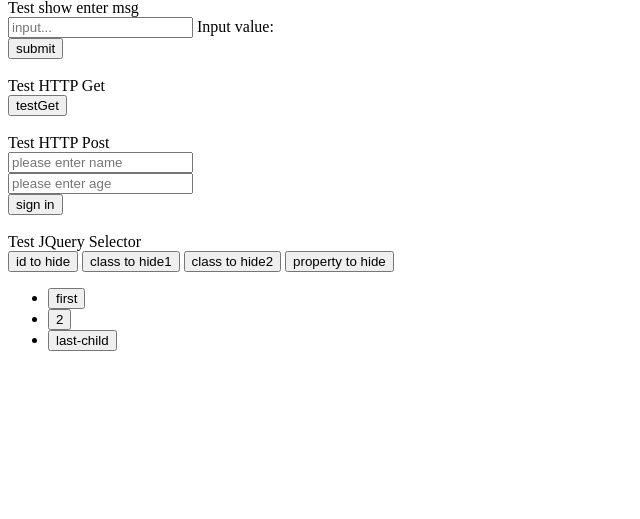
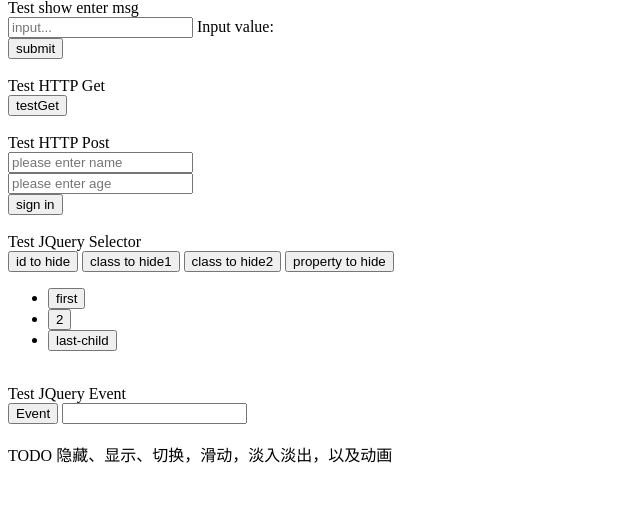
Before and after one commit to JFRabbit/taurus, a Node server app: page / in a window 1280 px wide. Shown: the part 9-528 px from the top of the page, without its empty margins (0-640 px from the left). Run offline with Node 20, Linux system fonts and the light colour scheme.

Commit message:
add JQuery event demo

```diff
--- a/public/js/demo/jquerydemo.js
+++ b/public/js/demo/jquerydemo.js
@@ -40,3 +40,37 @@ $(document).ready(function () {
         $(this).hide();
     });
 });
+
+// ======================Event=======================
+$(document).ready(function () {
+    $("#event").click(function () {
+        console.log("click event");
+    });
+    $("#event").dblclick(function () {
+        console.log("dblclick event");
+    });
+    $("#event").mouseenter(function () {
+        console.log("mouseenter event");
+    });
+    $("#event").mouseleave(function () {
+        console.log("mouseleave event");
+    });
+    $("#event").mousedown(function () {
+        console.log("mousedown event");
+    });
+    $("#event").mouseup(function () {
+        console.log("mouseup event");
+    });
+    $("#event").hover(function () { // mouseenter + mouseleave
+        console.log("hover event");
+    });
+});
+
+$(document).ready(function () {
+    $("#focus").focus(function () {
+        console.log("focus event");
+    });
+    $("#focus").blur(function () {
+        console.log("blur event");
+    });
+});
--- a/views/demo.html
+++ b/views/demo.html
@@ -60,6 +60,14 @@
                     </li>
                 </ul>
             </div>
+            <br>
+            Test JQuery Event
+            <div>
+                <button id="event">Event</button>
+                <input id="focus" type="text"/>
+            </div>
+            <br>
+            TODO 隐藏、显示、切换，滑动，淡入淡出，以及动画
         </div>
     </div>
 </div>
```
